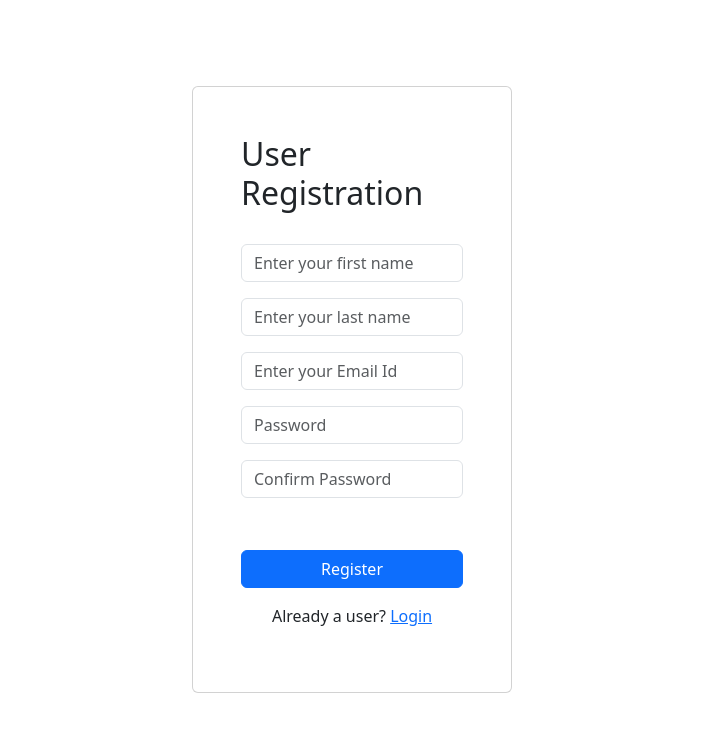
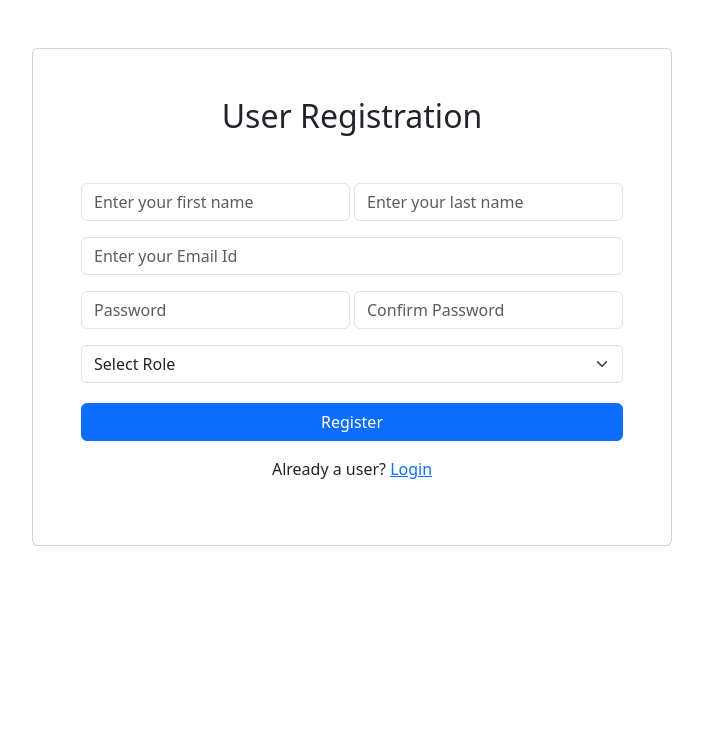
Before and after one commit to Tanmayee2/Deliver-IT, a React (Create React App) app: page /Register in a window 1280 px wide. Shown: the top 732 px of the page, without its empty margins (288-991 px from the left). Built offline with nearby package versions, Linux system fonts and the light colour scheme.

Commit message:
Fixing the issue

```diff
--- a/src/pages/LoginPage/LoginPage.js
+++ b/src/pages/LoginPage/LoginPage.js
@@ -1,18 +1,16 @@
-import React, { useEffect, useRef, useState } from "react";
+import React, { useRef, useState } from "react";
 import { Button, Card, Form } from "react-bootstrap";
 import { useNavigate } from "react-router-dom";
 import "./LoginPage.scss";
 import GoogleButton from "react-google-button";
-import {auth, provider} from "./config";
-import {signInWithPopup} from "firebase/auth";
-import LandingPage from "../LandingPage/LandingPage";
+import { auth, provider } from "./config";
+import { signInWithPopup } from "firebase/auth";
 import { Link } from "react-router-dom";
 
 function LoginPage() {
   const emailRef = useRef();
   const passwordRef = useRef();
   const navigate = useNavigate();
-  const [value,setValue] = useState('')
 
   function loginUser(e) {
     e.preventDefault();
@@ -20,46 +18,43 @@ function LoginPage() {
     const email = emailRef.current.value;
     const password = passwordRef.current.value;
 
-    fetch('http://localhost:8080/Login', {
-      method: 'POST',
+    fetch("http://localhost:8080/Login", {
+      method: "POST",
       headers: {
-        'Content-Type': 'application/json',
+        "Content-Type": "application/json",
       },
       body: JSON.stringify({
         email: email,
         password: password,
       }),
     })
-    .then(response => {
+      .then((response) => {
         if (!response.ok) {
-        throw new Error('Login failed');
+          throw new Error("Login failed");
         }
         return response.json();
       })
-    .then(data => {
-      console.log('Login Successful', data);
-      localStorage.setItem('userInfo', JSON.stringify(data)); // Store user info in localStorage
+      .then((data) => {
+        console.log("Login Successful", data);
+        localStorage.setItem("userInfo", JSON.stringify(data)); // Store user info in localStorage
         navigate("/LandingPage");
       })
       .catch((error) => {
-      console.error('Error:', error);
+        console.error("Error:", error);
       });
   }
 
-  const handleClick=()=>{
-    signInWithPopup(auth,provider).then((data)=>{
-      setValue(data.user.email)
-      localStorage.setItem("email",data.user.email)
-    })
-  }
-  useEffect(()=>{
-    setValue(localStorage.getItem("email"))
-  })
+  const handleClick = () => {
+    signInWithPopup(auth, provider).then((data) => {
+      localStorage.setItem("email", data.user.email);
+      navigate("/LandingPage");
+    });
+  };
 
   return (
     <div className="d-flex align-items-center flex-column justify-content-center loginPage">
       <h2 className=" text-white mb-5">Login</h2>
-      <Card className="p-5 w-25">
+      <Card className="p-5 w-50">
         <Form onSubmit={(e) => loginUser(e)}>
           <Form.Group>
             <Form.Control
@@ -84,14 +79,14 @@ function LoginPage() {
               Login
             </Button>
           </Form.Group>
-          <br></br>
-          <div>
-            {value?<LandingPage/>:
-            <GoogleButton onClick={handleClick}></GoogleButton>
-            }
-          </div>
+          <GoogleButton className="mt-3" onClick={handleClick}></GoogleButton>
         </Form>
-        <p className="text-center mt-3">Not a user?<Link className="ml-1" to={"/Register"}>Register</Link></p>
+        <p className="text-center mt-3">
+          Not a user?
+          <Link className="ml-1" to={"/Register"}>
+            Register
+          </Link>
+        </p>
       </Card>
     </div>
   );
--- a/src/pages/RegisterPage/RegisterPage.js
+++ b/src/pages/RegisterPage/RegisterPage.js
@@ -1,6 +1,6 @@
 import React, { useRef, useState } from "react";
 import { Button, Card, Form } from "react-bootstrap";
-import {useNavigate} from "react-router";
+import { useNavigate } from "react-router";
 import "./RegisterPage.scss";
 import { Link } from "react-router-dom";
 
@@ -9,8 +9,10 @@ function RegisterPage() {
   const FirstnameRef = useRef();
   const LastnameRef = useRef();
   const emailRef = useRef();
-  const passwordRef = useState();
-  const confirmPasswordRef = useState(); // Added for confirm password
+  const [password, setPassword] = useState("");
+  const [confirmPassword, setConfirmPassword] = useState("");
+  const [roleSelected, setRoleSelected] = useState("");
+  const roleOption = ["Customer", "Delivery Manager", "Delivery Driver"]; // Added for confirm password
 
   function registerUser(e) {
     e.preventDefault();
@@ -21,50 +23,52 @@ function RegisterPage() {
       firstName: FirstnameRef.current.value,
       lastName: LastnameRef.current.value,
       email: emailRef.current.value,
-      password: passwordRef.current.value,
+      password: password,
+      role: roleSelected,
     };
 
-    fetch('http://localhost:8080/register', { //server working on port 8080
-      method: 'POST',
+    fetch("http://localhost:8080/register", {
+      //server working on port 8080
+      method: "POST",
       headers: {
-        'Content-Type': 'application/json',
+        "Content-Type": "application/json",
       },
       body: JSON.stringify(userData),
     })
-    .then(response => {
-      if (!response.ok) {
-        throw new Error('Network response was not ok ' + response.statusText);
-      }
-      return response.json();
-    })
-    .then(data => {
-      console.log(data);
-      navigate("/Login")
-      // Handle the success (maybe redirect to a login page or show a success message)
-    })
-    .catch(error => {
-      console.error('There has been a problem with your fetch operation:', error);
-      // Handle the error (show error message to the user)
-    });
+      .then((response) => {
+        if (!response.ok) {
+          throw new Error("Network response was not ok " + response.statusText);
+        }
+        return response.json();
+      })
+      .then((data) => {
+        console.log(data);
+        navigate("/Login");
+        // Handle the success (maybe redirect to a login page or show a success message)
+      })
+      .catch((error) => {
+        console.error(
+          "There has been a problem with your fetch operation:",
+          error
+        );
+        // Handle the error (show error message to the user)
+      });
   }
 
   return (
     <div className="d-flex align-items-center flex-column justify-content-center registerPage">
-      <h2 className="text-white mb-5">Register </h2>
-      <Card className="p-5 w-25">
+      <Card className="p-5 mt-5 w-50">
         <Form onSubmit={registerUser}>
-          <h2> User Registration </h2> <br></br>
-          <Form.Group>
+          <h2 className="text-center"> User Registration </h2>
+          <Form.Group className="d-flex flex-row mt-5">
             <Form.Control
               ref={FirstnameRef}
               name="firstName"
               type="text" // Changed type to text
               placeholder="Enter your first name"
             />
-          </Form.Group>
-          <Form.Group>
             <Form.Control
-              className="mt-3"
+              className="ms-1"
               ref={LastnameRef}
               name="lastName"
               type="text" // Changed type to text
@@ -80,31 +84,49 @@ function RegisterPage() {
               placeholder="Enter your Email Id"
             />
           </Form.Group>
-          <Form.Group>
+          <Form.Group className="d-flex flex-row mt-3">
             <Form.Control
-              className="mt-3"
-              ref={passwordRef}
+              ref={setPassword}
               name="password"
-              type="password"
               placeholder="Password"
+              onChange={(e) => setPassword(e.currentTarget.value)}
             />
-          </Form.Group>
-          <Form.Group>
             <Form.Control
-              className="mt-3"
-              ref={confirmPasswordRef} // Use the new ref for confirm password
-              name="confirmPassword"
-              type="password"
+              className="ms-1"
+              ref={setConfirmPassword}
+              name="Confirm Password"
               placeholder="Confirm Password"
+              onChange={(e) => setConfirmPassword(e.currentTarget.value)}
             />
-          </Form.Group>
+            {confirmPassword.length > 0 && confirmPassword !== password ? (
+              <p className="text-bg-danger text">password did not match </p>
+            ) : (
+              <></>
+            )}
+          </Form.Group>{" "}
+          <Form.Select
+            className="mt-3"
+            onChange={(e) => {
+              setRoleSelected(e);
+            }}
+            aria-label="select role"
+          >
+            <option>Select Role</option>
+            {roleOption.map((element) => (
+              <option value={element} key={element}>
+                {element}
+              </option>
+            ))}
+          </Form.Select>
           <Form.Group className="mt-1">
-            <Button type="submit" className="mt-5 w-100">
+            <Button type="submit" className="mt-3 w-100">
               Register
             </Button>
           </Form.Group>
         </Form>
-        <p className="text-center mt-3">Already a user? <Link to={"/Login"}>Login</Link></p>
+        <p className="text-center mt-3">
+          Already a user? <Link to={"/Login"}>Login</Link>
+        </p>
       </Card>
     </div>
   );
```
Lines whose indentation alone changed are shown as unchanged.
